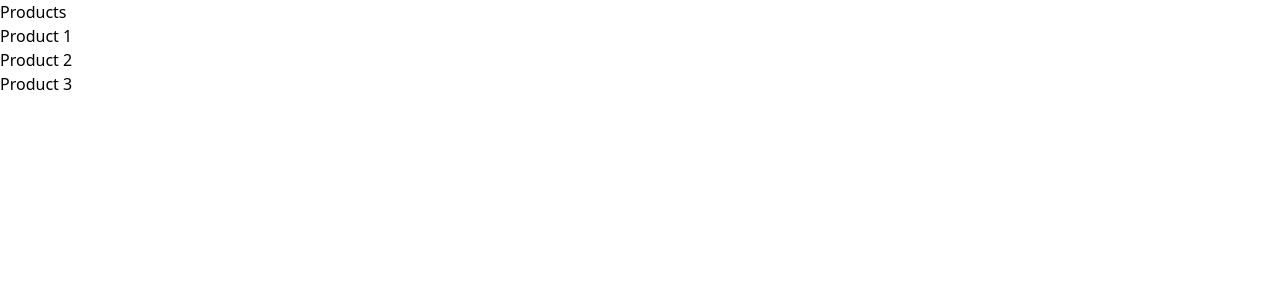
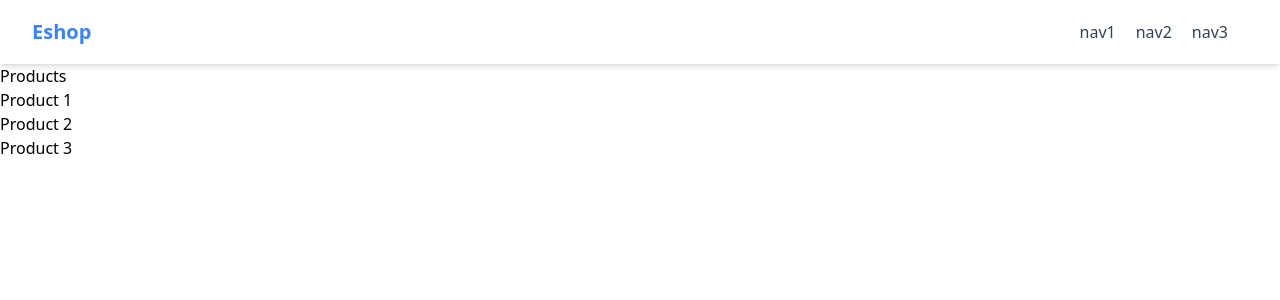
Before and after one commit to idrissi-hamza/eshop, a Next.js app: page / in a window 1280 px wide. Shown: the top 300 px of the page. Built offline with nearby package versions, Linux system fonts and the light colour scheme.

Commit message:
create layout component

```diff
--- /dev/null
+++ b/components/Header.js
@@ -0,0 +1,35 @@
+import Link from "next/link";
+
+const Header = () => {
+  const navLinks = [
+    { label: "nav1", link: "/nav1" },
+    { label: "nav2", link: "/nav2" },
+    { label: "nav3", link: "/nav3" },
+  ];
+  return (
+    <header className="flex sm:flex-row flex-col justify-between items-center h-auto sm:h-16 px-8 shadow-md">
+      <div className="my-5 sm:my-0 ">
+        <Link href="/">
+          <a className="sm:mr-5   text-blue-500 hover:text-blue-200 font-extrabold text-xl  ">
+            Eshop
+          </a>
+        </Link>
+      </div>
+      <nav>
+        <ul className="flex items-center justify-center sm:flex-row flex-col text-center  my-5 sm:my-0">
+          {navLinks.map((link) => (
+            <li>
+              <Link href={link.link}>
+                <a className="sm:mr-5 text-slate-700 hover:text-black">
+                  {link.label}
+                </a>
+              </Link>
+            </li>
+          ))}
+        </ul>
+      </nav>
+    </header>
+  );
+};
+
+export default Header;
--- /dev/null
+++ b/components/Layout.js
@@ -0,0 +1,28 @@
+import Head from "next/head";
+import Header from "./Header";
+
+const Layout = ({ title, keywords, description, children }) => {
+  return (
+    <div className="flex flex-col max-w-8xl mx-auto ">
+      <Head>
+        <title>{title}</title>
+        <meta name="description" content={description} />
+        <meta name="keywords" content={keywords} />
+        <link
+          href="https://fonts.googleapis.com/css2?family=Poppins:wght@300;400;500;600;700&display=swap"
+          rel="stylesheet"
+        />
+      </Head>
+      <Header/>
+      {children}
+    </div>
+  );
+};
+Layout.defaultProps = {
+  title: "shop Market | Find your product",
+  description: "Find your product",
+  keywords: "product1,product2",
+  // TODO to custom later
+};
+
+export default Layout;
--- a/pages/index.js
+++ b/pages/index.js
@@ -1,16 +1,15 @@
-import Head from "next/head";
-import Image from "next/image";
-import styles from "../styles/Home.module.css";
+
+import Layout from "../components/Layout";
 
 export default function Home() {
   return (
-    <div>
+    <Layout>
       <h1>Products</h1>
       <ul>
         <li>Product 1</li>
         <li>Product 2</li>
         <li>Product 3</li>
       </ul>
-    </div>
+    </Layout>
   );
 }
```
